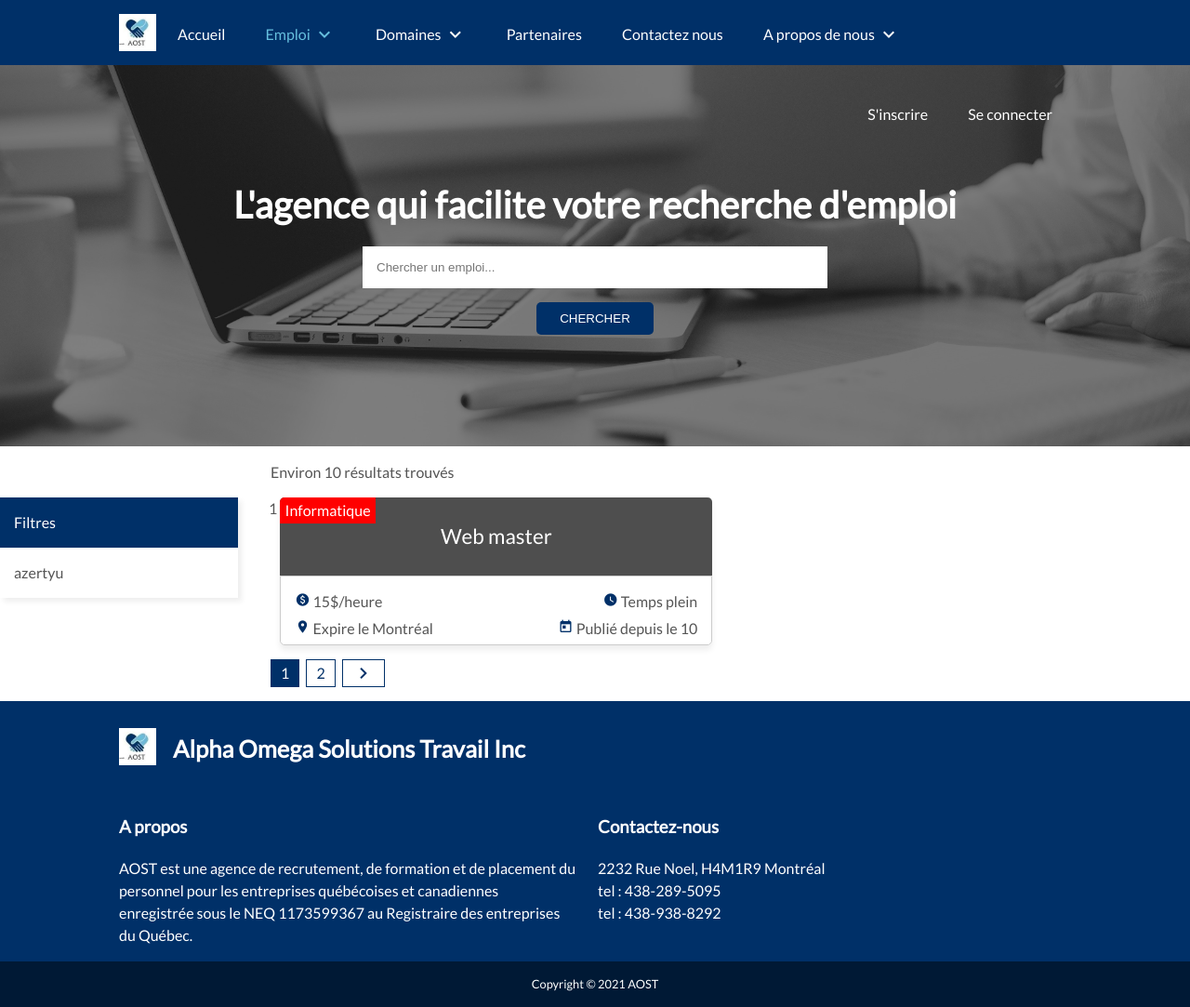
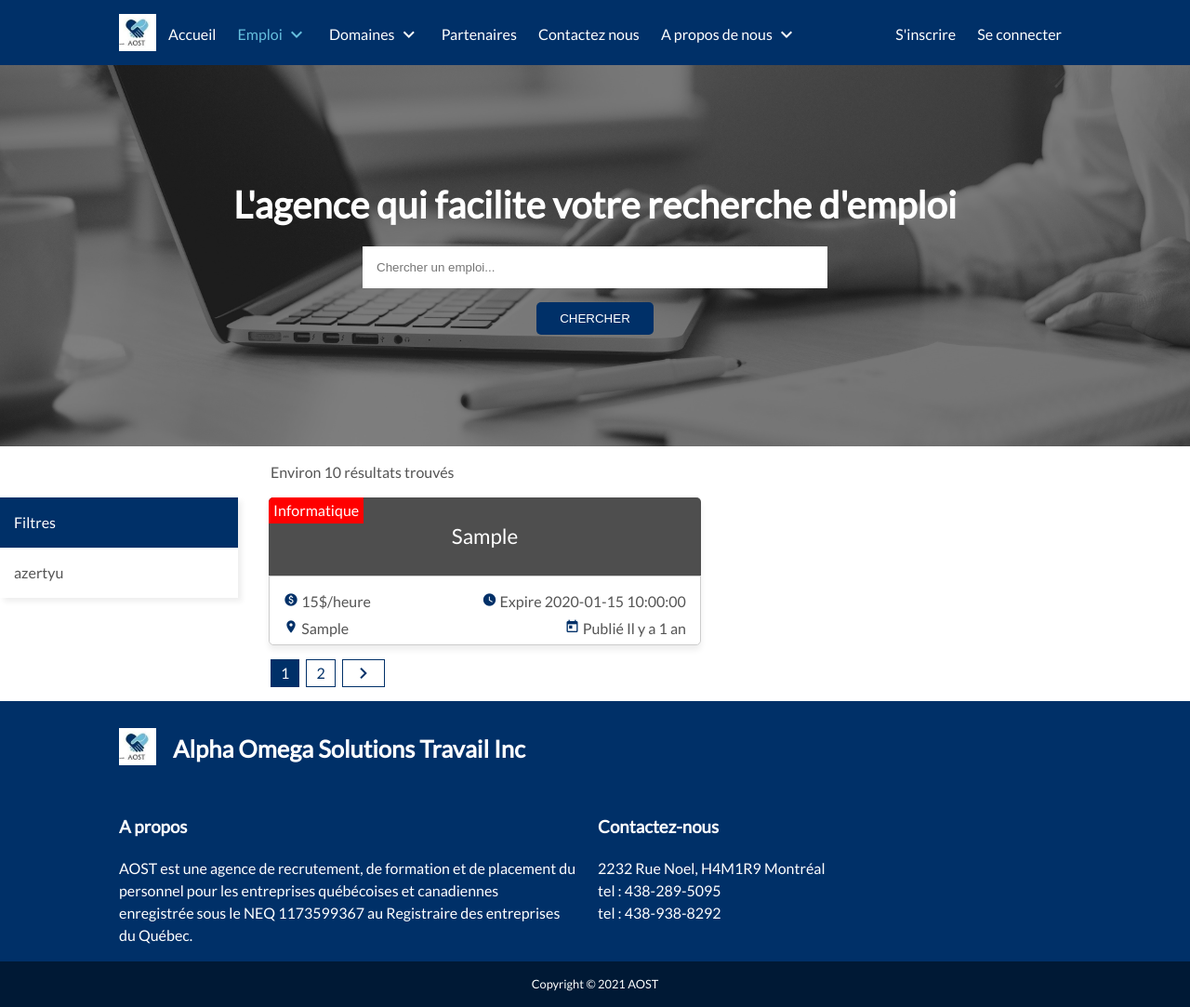
Before and after one commit to donaldnkouathio/aost, a PHP site: page /job/offers/index.php in a window 1280 px wide. Shown: the whole page at 93% size. Run offline with PHP 8.4, Linux system fonts and the light colour scheme; tables that the repository leaves empty hold one stand-in row (values such as "Sample post"); data that the repository does not hold is empty; grey boxes are pictures that could not be loaded.

Commit message:
Corection de la position de l'aside sur différents écran

```diff
--- a/header/header.css
+++ b/header/header.css
@@ -151,7 +151,7 @@ header{
   .nav-link{
     box-sizing: border-box;
     display: inline-block;
-    padding: 25px 15px !important;
+    padding: 25px 5px !important;
     color : white;
   }
   .nav-contain-left li ul, .nav-contain-right li ul{
--- a/header/header.php
+++ b/header/header.php
@@ -30,8 +30,8 @@
                 $domain->setImage("dom");
               }
           ?>
-            <a href="<?php echo _ROOT_PATH; ?>domains/<?php echo str_replace(" ", "-", $domain->getName())."/".$domain->getId(); ?>" class="domain-block" style="background-image: url('<?php echo _ROOT_PATH; ?>img/domain/<?php echo $domain->getImage(); ?>.jpg')">
-              <div><?php echo $domain->getName()." /".$domain->getId(); ?></div>
+            <a href="<?php echo _ROOT_PATH; ?>domains/<?php echo (str_replace(" ", "-", $domain->getName()))."/".$domain->getId(); ?>" class="domain-block" style="background-image: url('<?php echo _ROOT_PATH; ?>img/domain/<?php echo $domain->getImage(); ?>.jpg')">
+              <div><?php echo $domain->getName(); ?></div>
             </a>
           <?php } ?>
 
--- a/job/offers/offers.php
+++ b/job/offers/offers.php
@@ -63,21 +63,21 @@
 
         //for($i= $premiereEntree; $i < $actuParPage + $premiereEntree; $i++){
         $offers = $offer->getOffers(); $i=-1;
-        foreach ($offers as $offer) { echo intval($offer->getId()); $i++;
+        foreach ($offers as $offer) { $i++;
       ?>
         <a href="#" class="ep-contain">
           <div class="ep-header" style="background-image: url('/aost/img/bg/<?php echo $bgTab[$i]; ?>.jpg')">
-            <span class="ep-poste"><?php echo $posteTab[$i]; ?></span>
+            <span class="ep-poste"><?php echo $offer->getProfession(); ?></span>
             <span class="ep-domaine" style="background-color: <?php echo $colorTab[$i]; ?>"><?php echo $domaineTab[$i]; ?></span>
           </div>
           <div class="ep-footer">
             <div class="ep-footer-top">
               <span class="ep-footer-left"><i class="material-icons vertical-align-bottom"> paid </i> 15$/heure</span>
-              <span class="ep-footer-right"><i class="material-icons vertical-align-bottom"> watch_later </i> Temps plein</span>
+                <span class="ep-footer-right"><i class="material-icons vertical-align-bottom">watch_later</i> Expire <?php echo $offer->getDeadline(); ?></span>
             </div>
             <div class="ep-footer-bottom">
-              <span class="ep-footer-left"><i class="material-icons vertical-align-bottom"> location_on </i> Expire le Montréal</span>
-              <span class="ep-footer-right"><i class="material-icons vertical-align-bottom"> today </i> Publié <?php get_elapsed_time("10-12-2021 10:30"); ?></span>
+              <span class="ep-footer-left"><i class="material-icons vertical-align-bottom">location_on</i> <?php echo $offer->getCity(); ?></span>
+              <span class="ep-footer-right"><i class="material-icons vertical-align-bottom"> today </i> Publié <?php get_elapsed_time($offer->getAdded_at()); ?></span>
             </div>
           </div>
         </a>
--- a/outils/js/global.js
+++ b/outils/js/global.js
@@ -15,15 +15,16 @@ $(document).ready(function(){
 
       if(($(window).scrollTop() + $(window).height()) + footer.height()-150 > $(document).height()){ //bottom
         //alert("bottom"+($(window).height()-header.height()-179));
-        //alert(($(window).height()-header.height())+" - "+(aside_block.height()+228));
-        if((aside_block.height()) >= ($(window).height()-header.height()-228)){ //alert("grand");
+        //alert(($(window).height()-header.height())+" - "+(aside_block.height()+268));
+        if((aside_block.height()) >= ($(window).height()-header.height()-268)){ //alert("grand");
           aside_block.removeClass("aside-block-fixed");
           aside_block.addClass("aside-block-absolute");
         }else {
           //alert("petit");
         }
 
-      }else if($(window).scrollTop() > 0){ //Midle
+      }else if($(window).scrollTop() > 0){ //Midle*
+        //alert("midle");
         aside_block.addClass("aside-block-fixed");
         aside_block.removeClass("aside-block-absolute");
       }else{ //Top
```
Also changed, not shown: domains/index.php (+6 -2 lines), domains/.htaccess, img/domain/dom2.jpg, img/logo.jpg.
